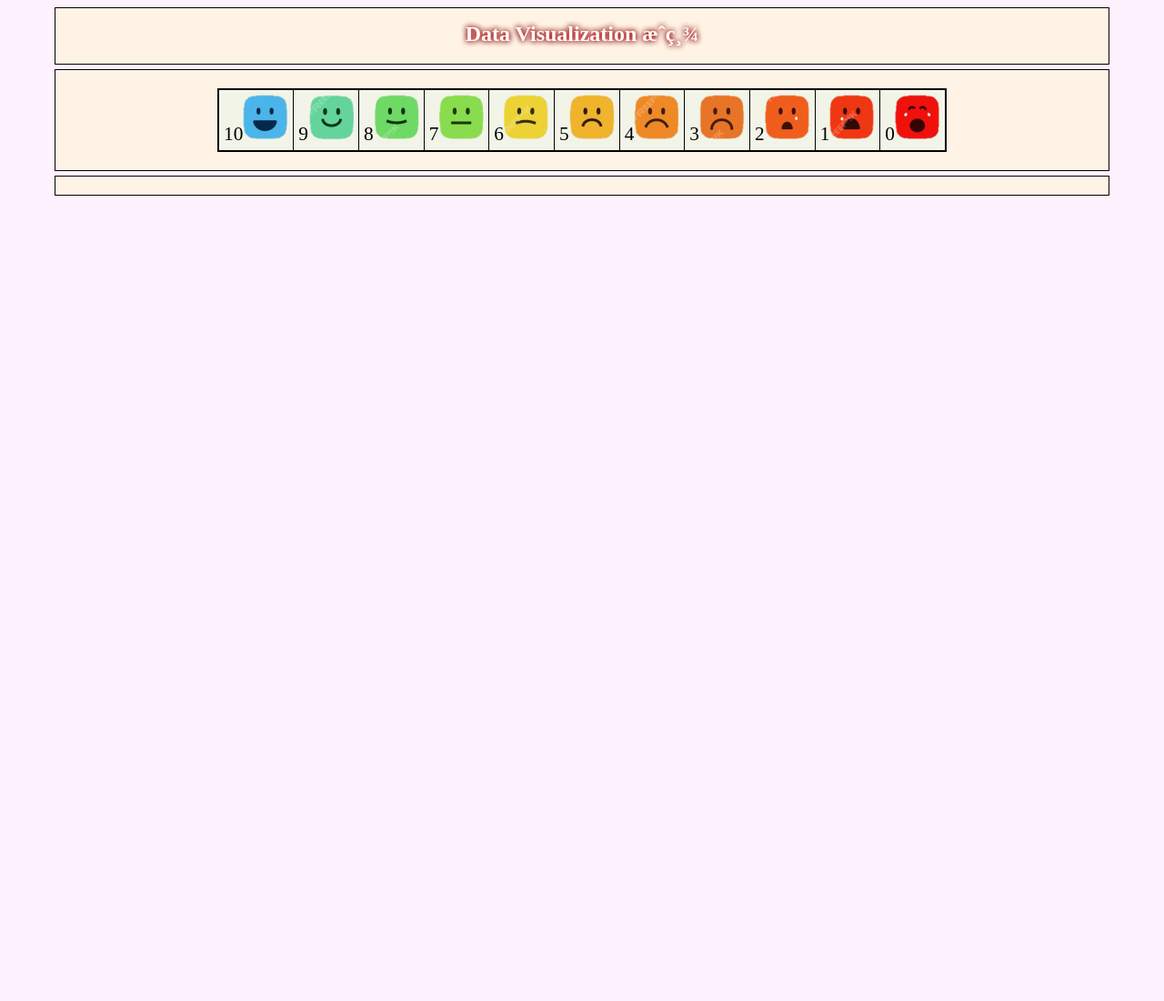
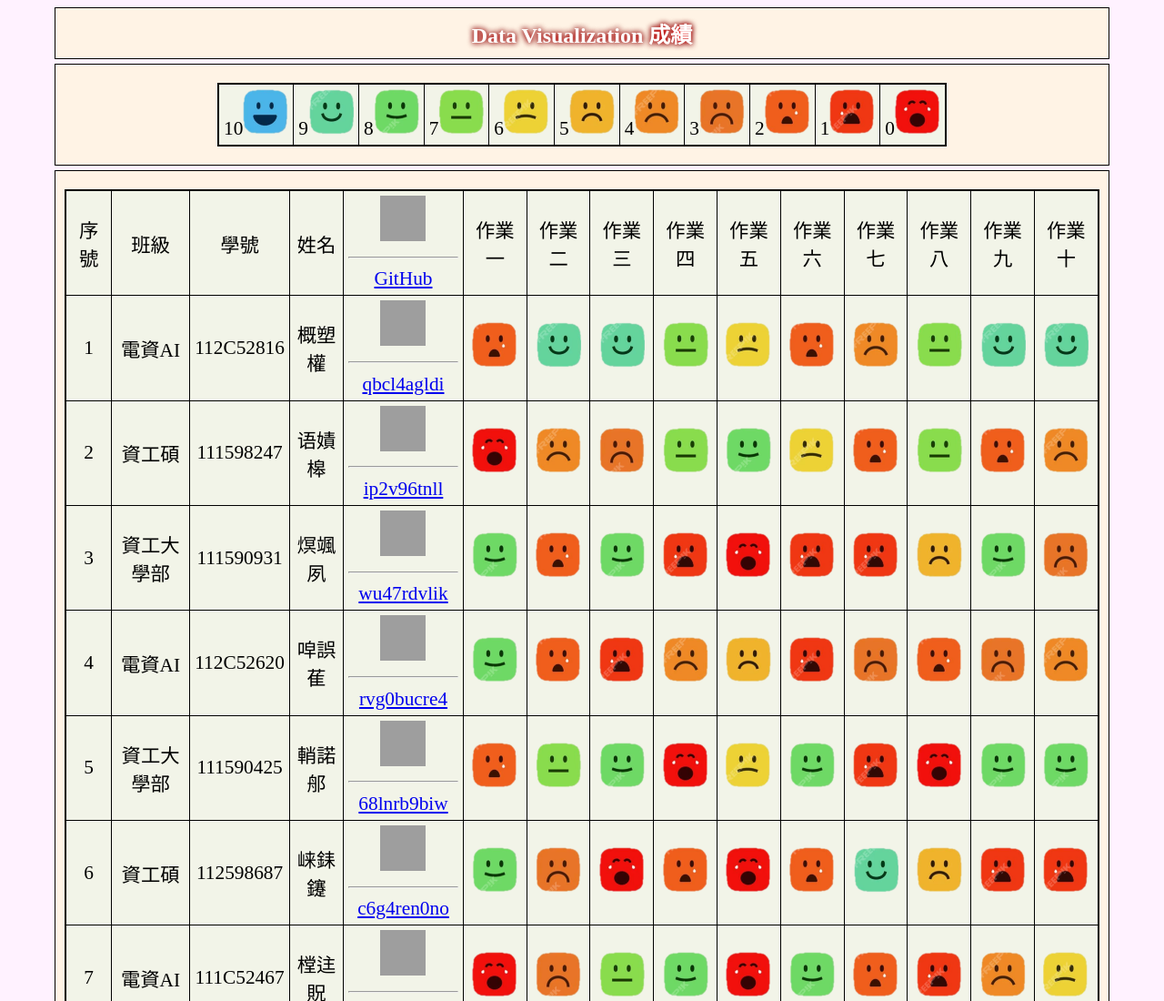
Before and after one commit to MiaHsieh9003/vis2023f, a plain HTML site: page hw01/src-medium-v7/index.html in a window 1280 px wide. Shown: the top 1100 px of the page at 91% size. Before the commit the page ends 800 px from the top, so only its background shows below. Drawn offline with Linux system fonts and the light colour scheme; grey boxes are pictures that could not be loaded; a web font is replaced by a local one.

Commit message:
Update index.html

```diff
--- a/hw01/src-medium-v7/index.html
+++ b/hw01/src-medium-v7/index.html
@@ -9,7 +9,7 @@ https://www.oxxostudio.tw/articles/201501/svg-d3-13-csv.html
 <html lang="en">
 
 <head>
-    <meta charset=UTF-8">
+    <meta charset="utf-8">
     <script src="./d3.v7.min.js"></script>
     <style>
         /* @import url('https://fonts.googleapis.com/css2?family=Noto+Serif+JP:wght@900&display=swap'); */
@@ -199,10 +199,10 @@ https://www.oxxostudio.tw/articles/201501/svg-d3-13-csv.html
             .attr("height", function(d, i) { return (i + 1) * 60; });
 
 
-    d3.text("../csv/data.csv", function (data) {
+    d3.text("../csv/data.csv").then(function (data) {
 
         //var parsedCSV = d3.csv.parseRows(data);
-        parsedCSV = d3.csv.parseRows(data);
+        parsedCSV = d3.csvParseRows(data);
         //console.log(parsedCSV);
 
         var container = d3.select("#div2")
```
